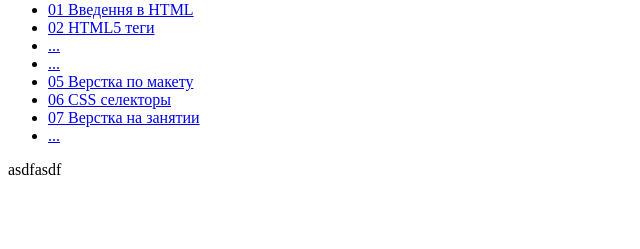
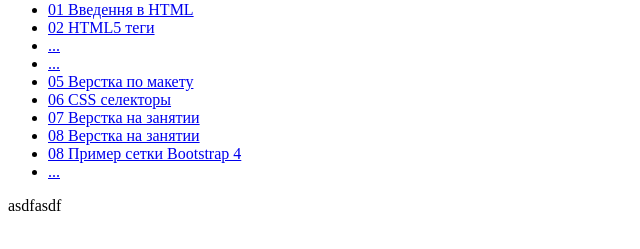
Before and after one commit to haiarha/beetroot-homework, a plain HTML site: page index.html in a window 1280 px wide. Shown: the part 79-328 px from the top of the page, without its empty margins (0-640 px from the left). Drawn offline with Linux system fonts and the light colour scheme.

Commit message:
Добавлены ссылки

```diff
--- a/index.html
+++ b/index.html
@@ -18,6 +18,8 @@
       <li><a href="05">05 Верстка по макету</a></li>
       <li><a href="06">06 CSS селекторы</a></li>
       <li><a href="07/class">07 Верстка на занятии</a></li>
+      <li><a href="08/class">08 Верстка на занятии</a></li>
+      <li><a href="08/class-bootstrap">08 Пример сетки Bootstrap 4</a></li>
       <li><a href="#!">...</a></li>
     </ul>
   </nav>
```
